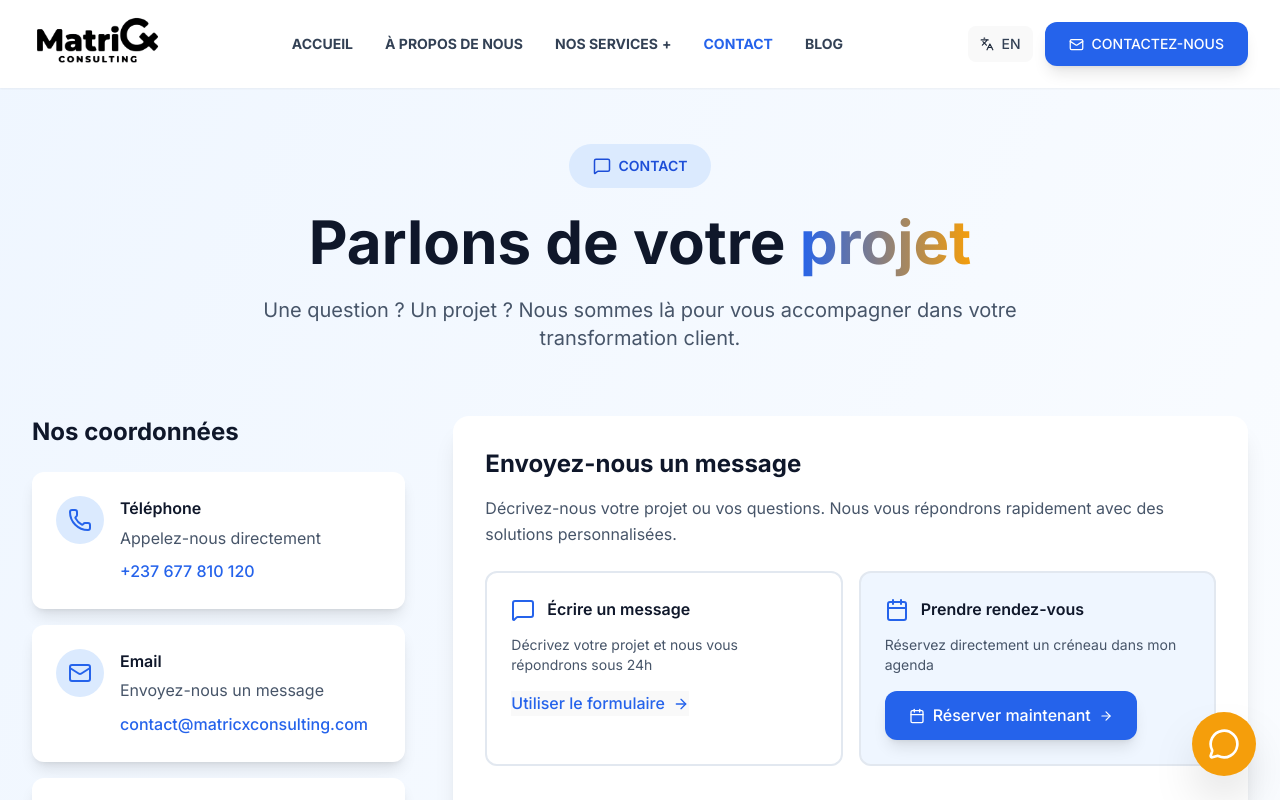
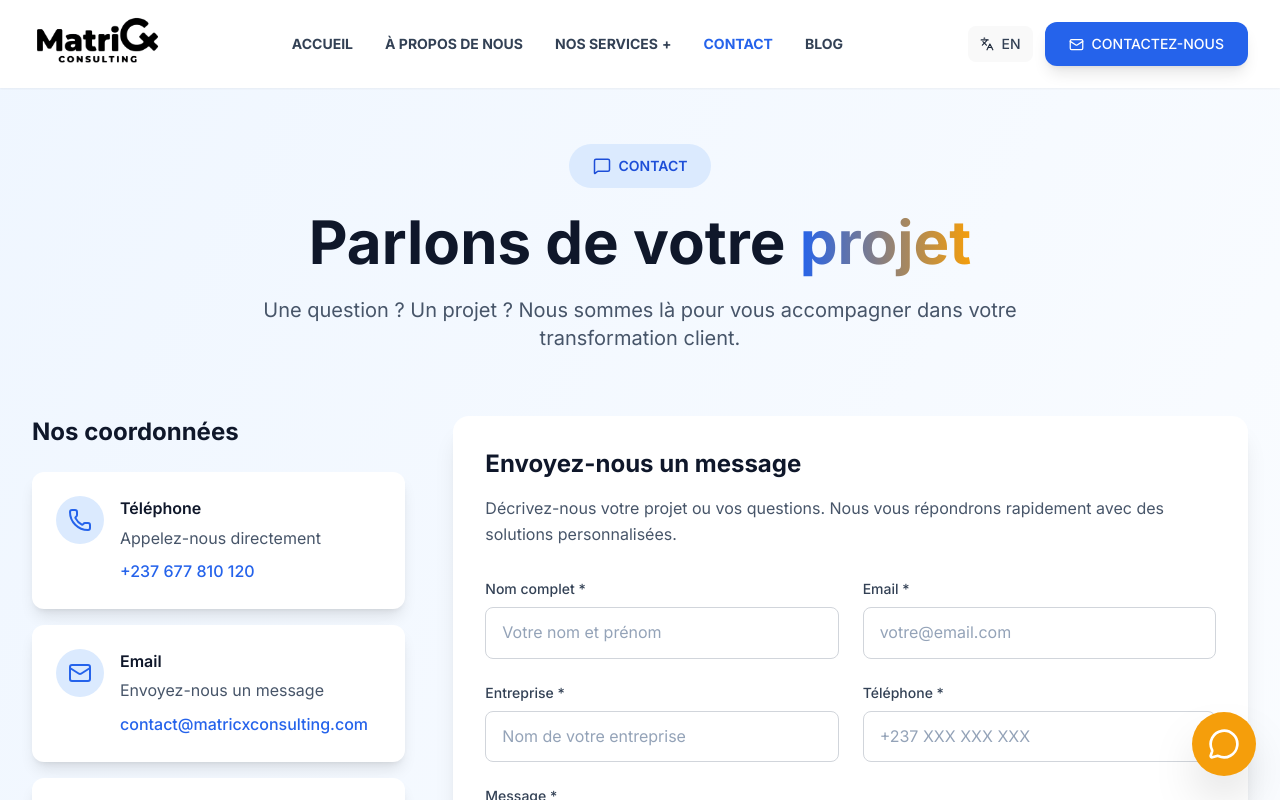
Before and after one commit to clarkybrian/MatricxConsulting, a React (Vite) app: page /contact in a window 1280 px wide. Shown: the top 800 px of the page. Built offline with nearby package versions, Linux system fonts and the light colour scheme.

Commit message:
fix: Mise à jour de la révision dans le service worker et nettoyage du code de la page de contact

```diff
--- a/dev-dist/sw.js
+++ b/dev-dist/sw.js
@@ -82,7 +82,7 @@ define(['./workbox-ce4f0d5f'], (function (workbox) { 'use strict';
     "revision": "3ca0b8505b4bec776b69afdba2768812"
   }, {
     "url": "index.html",
-    "revision": "0.62op2au6ft"
+    "revision": "0.8r7b6f7njgg"
   }], {});
   workbox.cleanupOutdatedCaches();
   workbox.registerRoute(new workbox.NavigationRoute(workbox.createHandlerBoundToURL("index.html"), {
--- a/src/pages/Contact.tsx
+++ b/src/pages/Contact.tsx
@@ -146,52 +146,10 @@ const Contact: React.FC = () => {
               <h2 className="text-2xl font-bold text-gray-900 mb-4">
                 {t('contact.page.form.title')}
               </h2>
-              <p className="text-gray-600 mb-6">
+              <p className="text-gray-600">
                 {t('contact.page.form.formDescription')}
               </p>
-
-              {/* Options de contact */}
-              <div className="grid grid-cols-1 md:grid-cols-2 gap-4 mb-8">
-                <div className="border-2 border-gray-200 rounded-xl p-6 hover:border-primary-300 transition-colors duration-200">
-                  <div className="flex items-center space-x-3 mb-3">
-                    <MessageSquare className="w-6 h-6 text-primary-600" />
-                    <h3 className="font-semibold text-gray-900">Écrire un message</h3>
-                  </div>
-                  <p className="text-gray-600 text-sm mb-4">
-                    Décrivez votre projet et nous vous répondrons sous 24h
-                  </p>
-                  <button
-                    type="button"
-                    onClick={() => document.getElementById('contact-form')?.scrollIntoView({ behavior: 'smooth' })}
-                    className="text-primary-600 font-medium hover:text-primary-700 flex items-center space-x-2"
-                  >
-                    <span>Utiliser le formulaire</span>
-                    <ArrowRight size={16} />
-                  </button>
-                </div>
-
-                <div className="border-2 border-primary-300 bg-primary-50 rounded-xl p-6">
-                  <div className="flex items-center space-x-3 mb-3">
-                    <Calendar className="w-6 h-6 text-primary-600" />
-                    <h3 className="font-semibold text-gray-900">Prendre rendez-vous</h3>
-                  </div>
-                  <p className="text-gray-600 text-sm mb-4">
-                    Réservez directement un créneau dans mon agenda
-                  </p>
-                  <button
-                    type="button"
-                    onClick={openCalendly}
-                    className="btn-primary inline-flex items-center space-x-2 group"
-                  >
-                    <Calendar size={16} />
-                    <span>Réserver maintenant</span>
-                    <ArrowRight size={14} className="group-hover:translate-x-1 transition-transform duration-200" />
-                  </button>
-                </div>
-              </div>
             </div>
-
-            <div id="contact-form"></div>
 
             <form onSubmit={handleSubmit} className="space-y-6">
               <div className="grid grid-cols-1 md:grid-cols-2 gap-6">
```
